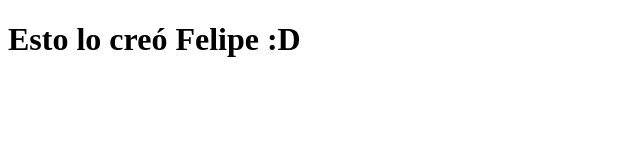
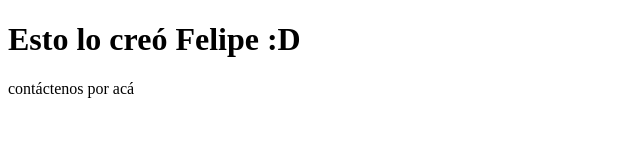
Before and after one commit to flvgdeveloper/unidad02proyecto, a plain HTML site: page pagina04.html in a window 1280 px wide. Shown: the whole page, without its empty margins (0-640 px from the left). Drawn offline with Linux system fonts and the light colour scheme.

Commit message:
Actualización de contáctenos en página 04

```diff
--- a/pagina04.html
+++ b/pagina04.html
@@ -10,6 +10,8 @@
 
 <body>
     <h1>Esto lo creó Felipe :D</h1>
+
+    <p>contáctenos por acá</p>
 </body>
 
 </html>
```
